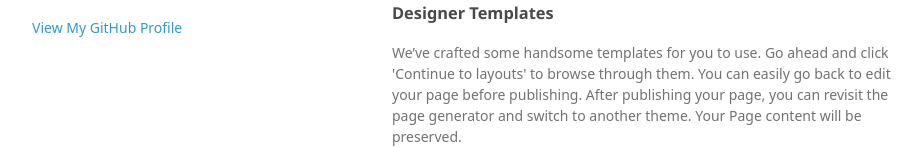
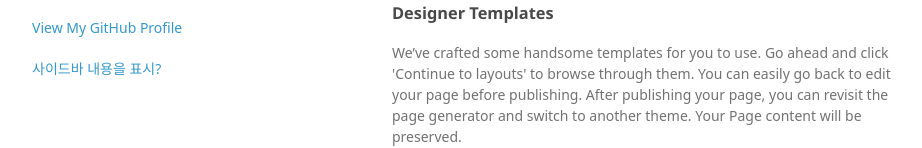
Before and after one commit to entechnoi/entechnoi.github.io, a plain HTML site: page index_2.html in a window 1280 px wide. Shown: the part 133-281 px from the top of the page, without its empty margins (178-1100 px from the left). Drawn offline with Linux system fonts and the light colour scheme; a web font is replaced by a local one.

Commit message:
사이드바 테스트

```diff
--- a/index_2.html
+++ b/index_2.html
@@ -20,6 +20,8 @@
 
 
         <p class="view"><a href="https://github.com/entechnoi">View My GitHub Profile</a></p>
+
+        <p class="view"><a href="https://github.com/entechnoi">사이드바 내용을 표시?</a></p>
 
       </header>
       <section>
```
